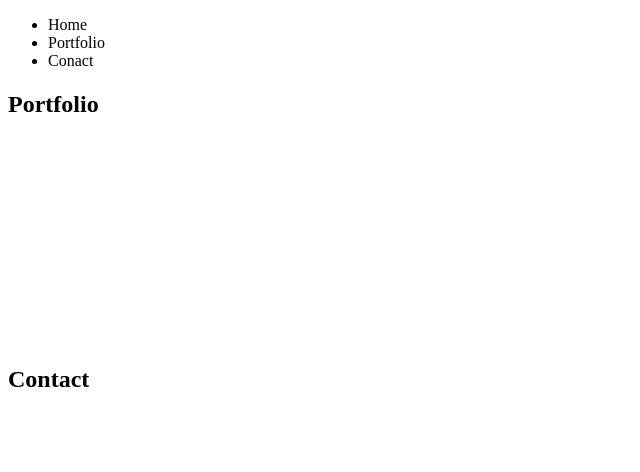
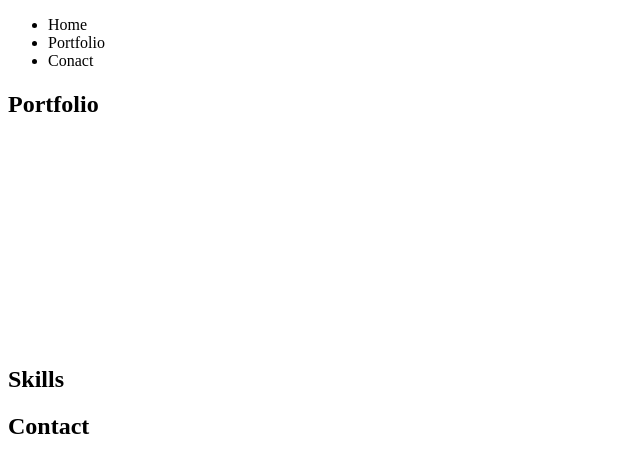
Before and after one commit to smmurdock/fewd_techdegree_project_2, a plain HTML site: page index.html in a window 1280 px wide. Shown: the whole page, without its empty margins (0-640 px from the left). Drawn offline with Linux system fonts and the light colour scheme.

Commit message:
Addition of Skills section

```diff
--- a/index.html
+++ b/index.html
@@ -66,6 +66,11 @@
                 <p></p>
             </div>
         </div>
+
+        <div class="secondary-content">
+                <h2>Skills</h2>
+            </div>
+
         <div class="secondary-content">
             <h2>Contact</h2>
         </div>
```
